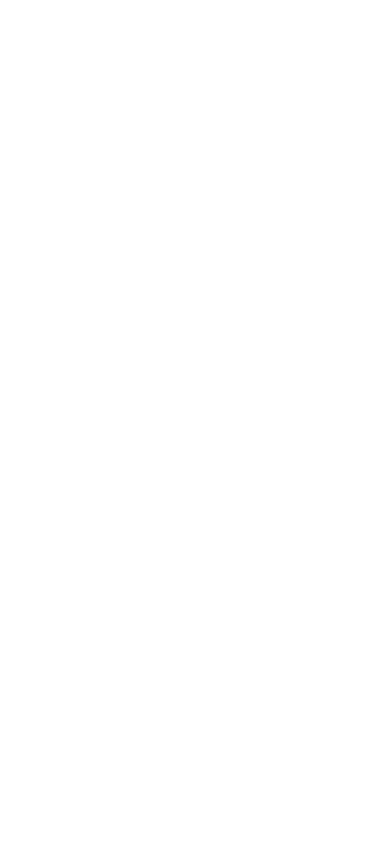
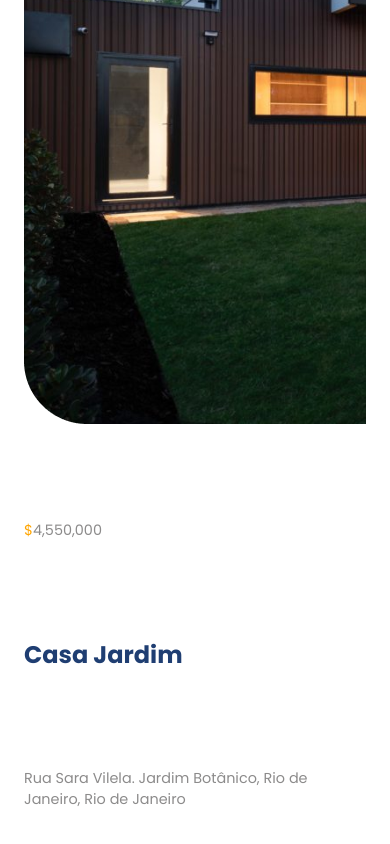
Before and after one commit to eduvinagre/real-sate-react, a React (Vite) app: page / in a window 390 px wide. Shown: the part 2524-3368 px from the top of the page. Before the commit the page ends 1928 px from the top, so only its background shows below. Built offline with nearby package versions, Linux system fonts and the light colour scheme; the HTML template or start-up script is replaced by a standard one.

Commit message:
Residencies carousel

```diff
--- a/src/App.jsx
+++ b/src/App.jsx
@@ -2,6 +2,7 @@
 import Hero from "./components/Hero/Hero";
 import "./App.css";
 import Companies from "./components/Companies/Companies";
+import Residencies from "./components/Residencies/Residencies";
 function App() {
   return (
     <div className="App">
@@ -11,6 +12,7 @@
         <Hero />
       </div>
       <Companies />
+      <Residencies />
     </div>
   );
 }
--- a/src/components/Residencies/Residencies.css
+++ b/src/components/Residencies/Residencies.css
@@ -0,0 +1,7 @@
+.r-head {
+  margin-bottom: 2rem;
+}
+
+.r-card {
+  gap: 6rem;
+}
--- a/src/components/Residencies/Residencies.jsx
+++ b/src/components/Residencies/Residencies.jsx
@@ -4,7 +4,33 @@
 import "./Residencies.css";
 import data from "../../utils/slider.json";
 const Residencies = () => {
-  return <div>Residencies</div>;
+  return (
+    <section className="r-wrapper">
+      <div className="paddings innerWidth r-container">
+        <div className="r-head flexColStart">
+          <span className="orangeText">Melhores Oportunidades</span>
+          <span className="primaryText">Mais Vistadas</span>
+        </div>
+        <Swiper>
+          {data.map((card, i) => (
+            <SwiperSlide key={i}>
+              <div className="flexColStart r-card">
+                <img src={card.image} alt="casa" />
+
+                <span className="secondaryText r-price">
+                  <span style={{ color: "orange" }}>$</span>
+                  <span>{card.price}</span>
+                </span>
+
+                <span className="primaryText">{card.name}</span>
+                <span className="secondaryText">{card.detail}</span>
+              </div>
+            </SwiperSlide>
+          ))}
+        </Swiper>
+      </div>
+    </section>
+  );
 };
 
 export default Residencies;
--- a/src/utils/slider.json
+++ b/src/utils/slider.json
@@ -1,20 +1,20 @@
 [
   {
-    "name": "Aliva Priva Jardin",
-    "price": "47,043",
-    "detail": "Jakarta Garden City Street, Cakung. Pulo Gadung, Jakarta Timur, DKI Jakarta",
+    "name": "Casa Jardim",
+    "price": "4,550,000",
+    "detail": "Rua Sara Vilela. Jardim Botânico, Rio de Janeiro, Rio de Janeiro",
     "image": "./r1.png"
   },
   {
-    "name": "Asatti Garden City",
-    "price": "66,353",
-    "detail": "Pahlawan Street XVII No.215, Cinangka, Sawangan, Depok, Jawa Barat",
+    "name": "Casa da Mata",
+    "price": "6,600,000",
+    "detail": "Rua das Buganvilias, Condomínio Morro do Chapéu, Nova Lima, Minas Gerais",
     "image": "./r2.png"
   },
   {
-    "name": "Citralan Puri Serang",
-    "price": "35,853",
-    "detail": "Ruko Puri Indah Residence Block A7, Lingkar Street, Ciracas, Serang, Banten",
+    "name": "Casa Pôr do Sol",
+    "price": "8,800,000",
+    "detail": "Rua Granada, Condomínio Vila Castela, Nova Lima, Minas Gerais",
     "image": "./r3.png"
   },
   {
```
